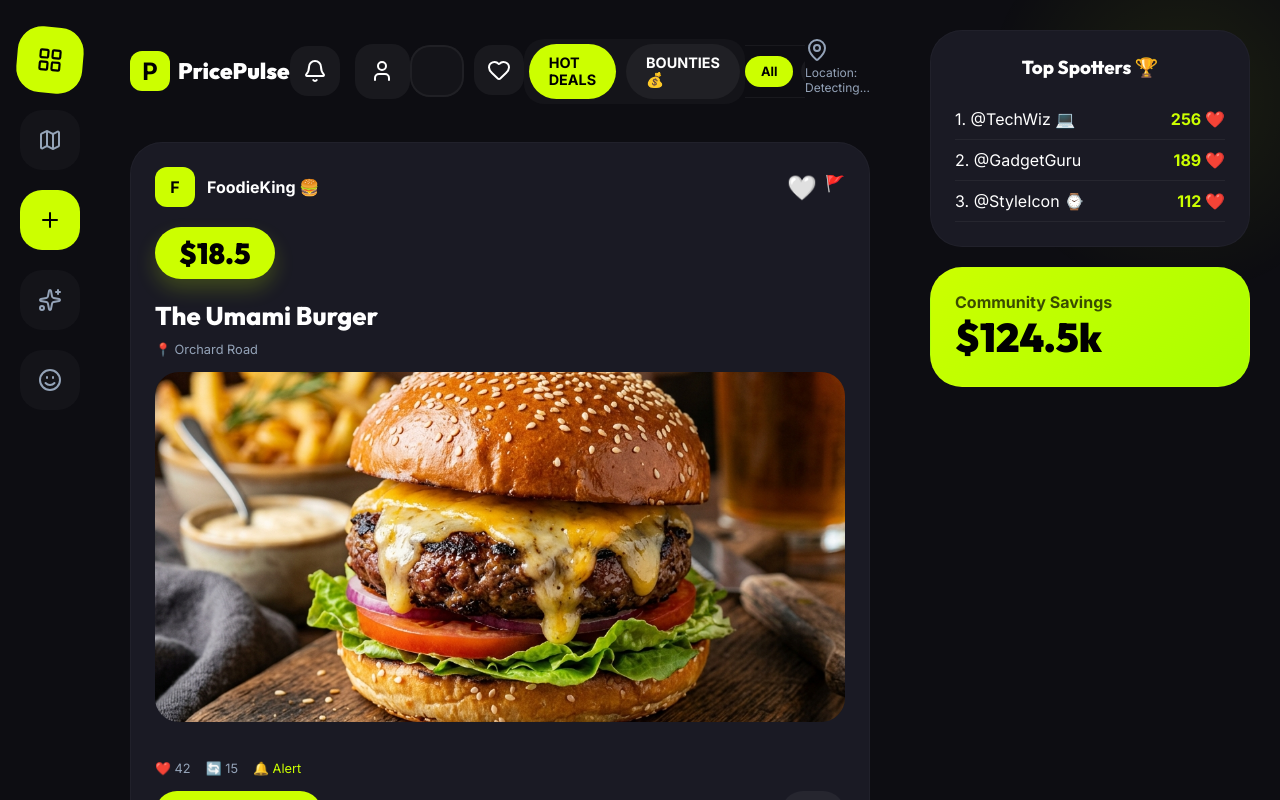
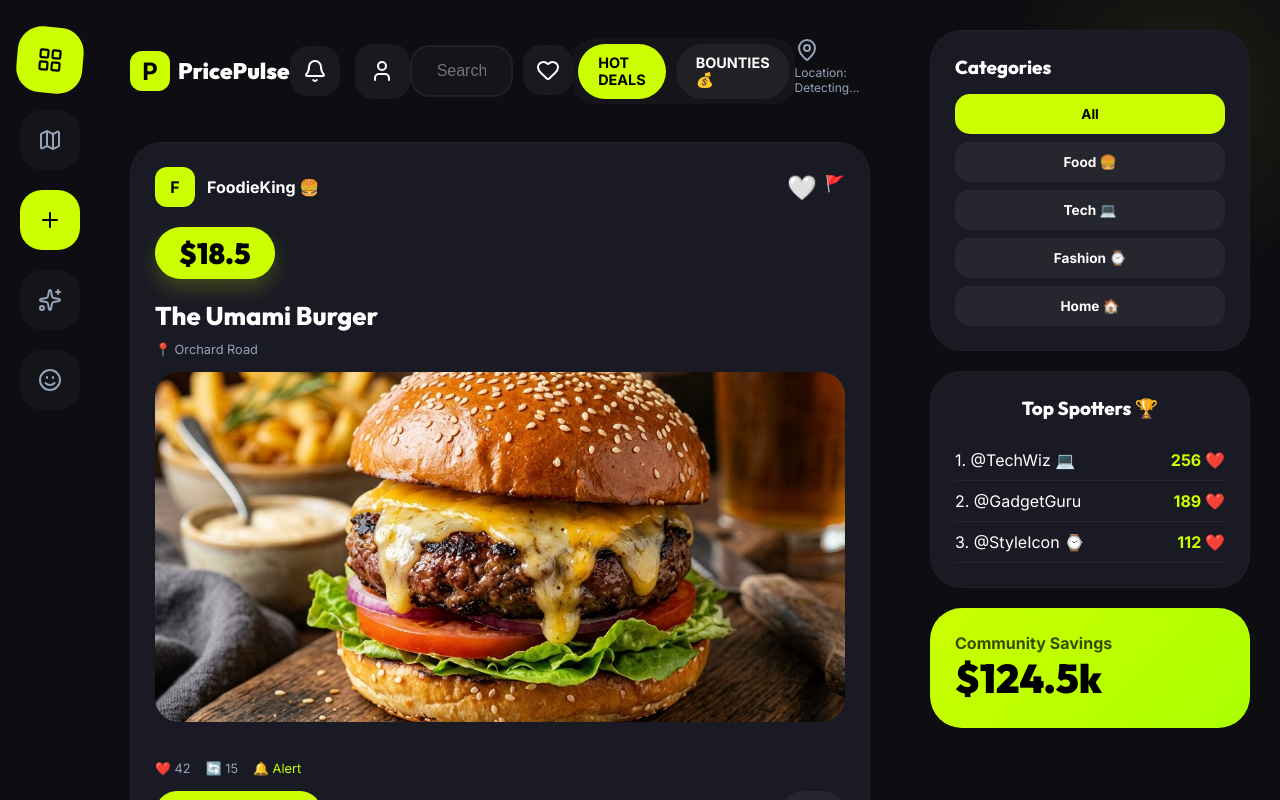
Before and after one commit to radziaman/pricepulse, a website: page index.html in a window 1280 px wide. Drawn offline with nearby package versions, Linux system fonts and the light colour scheme; no server answers.

Commit message:
feat: move categories to sidebar

```diff
--- a/app.js
+++ b/app.js
@@ -696,12 +696,15 @@
 
 function renderCategories() {
     const container = get('categories-bar');
-    if (!container) return;
+    const sidebarContainer = get('categories-sidebar');
 
-    container.innerHTML = CATEGORIES.map(cat => {
+    const html = CATEGORIES.map(cat => {
         const isActive = state.activeCategory === cat.id;
-        return `<div onclick="filterByCategory('${cat.id}')" style="white-space:nowrap; padding:8px 16px; border-radius:20px; background:${isActive ? 'var(--accent-lime)' : 'rgba(255,255,255,0.05)'}; color:${isActive ? '#000' : 'white'}; font-size:0.8rem; font-weight:700; cursor:pointer;">${cat.name}</div>`;
+        return `<div onclick="filterByCategory('${cat.id}')" style="padding:12px 16px; border-radius:15px; background:${isActive ? 'var(--accent-lime)' : 'rgba(255,255,255,0.05)'}; color:${isActive ? '#000' : 'white'}; font-size:0.85rem; font-weight:700; cursor:pointer; text-align:center;">${cat.name}</div>`;
     }).join('');
+
+    if (container) container.innerHTML = html;
+    if (sidebarContainer) sidebarContainer.innerHTML = html;
 }
 
 // --- 9. LIFECYCLE ---
--- a/index.html
+++ b/index.html
@@ -71,10 +71,6 @@
                     <div id="tab-bounties" class="action-chip" style="flex: 1; justify-content: center;" onclick="switchTab('bounties')">BOUNTIES 💰</div>
                 </div>
 
-                <!-- Categories (between search and feed) -->
-                <div id="categories-bar" style="display:flex; gap:8px; overflow-x:auto; padding: 10px 0; margin: 10px 0; border-top: 1px solid rgba(255,255,255,0.05); border-bottom: 1px solid rgba(255,255,255,0.05);">
-                </div>
-
                 <!-- Location Status -->
                 <div id="location-status" style="font-size: 0.75rem; color: var(--text-gray); margin-bottom: 10px;">
                     <i data-lucide="map-pin" size="14"></i> <span id="current-location-text">Location: Detecting...</span>
@@ -90,6 +86,13 @@
         </main>
 
         <aside class="right-sidebar" style="padding: 30px;">
+            <!-- Categories in sidebar -->
+            <div class="card" style="margin-bottom: 20px;">
+                <h3 style="margin-bottom: 15px;">Categories</h3>
+                <div id="categories-sidebar" style="display: flex; flex-direction: column; gap: 8px;">
+                </div>
+            </div>
+
             <div class="card" style="margin-bottom: 20px; text-align: center;">
                 <h3 style="margin-bottom: 20px;">Top Spotters 🏆</h3>
                 <div id="leaderboard"></div>
```
